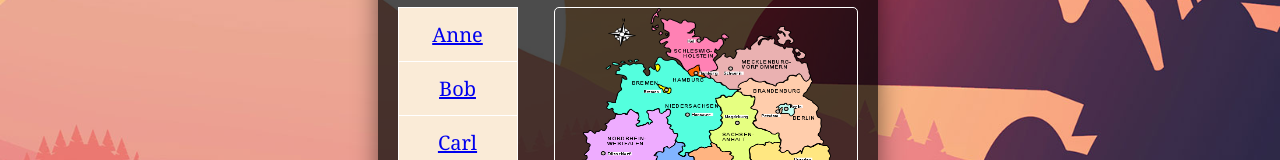
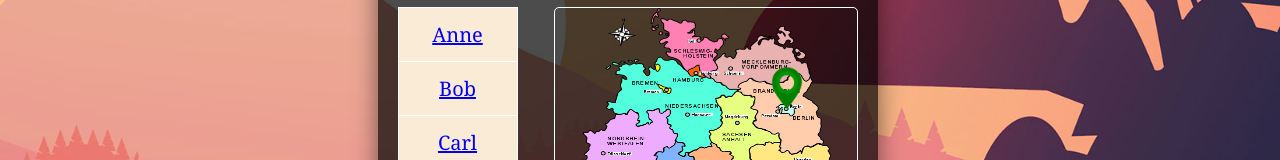
Before and after one commit to Duongthien1809/Adviz, a plain HTML site: page adviz/index.html in a window 1280 px wide. Shown: the part 312-472 px from the top of the page. Drawn offline with Linux system fonts and the light colour scheme.

Commit message:
added location pointer

```diff
--- a/adviz/index.html
+++ b/adviz/index.html
@@ -48,6 +48,7 @@
 
             <div class="image-tav">
                 <img src="images/karte.png" alt="Workplace" width="250" height="300">
+                <img src="images/location_pointer.png" alt="Workplace" width="10%" class="location">
             </div>
 
         </div>
--- a/adviz/styles.css
+++ b/adviz/styles.css
@@ -11,7 +11,6 @@ body {
     background-color: black;
     background: url(images/background.jfif) no-repeat;
     background-size: cover;
-    /* fix background image */
     background-attachment: fixed;
 }
 
@@ -156,3 +155,11 @@ body {
     background: rgb(59, 9, 238);
     color: yellow;
 }
+
+.location {
+    width: 32px;
+    height: 44px;
+    position: relative;
+    left: 190px;
+    top: -244px;
+}
```
Also changed, not shown: adviz/images/location_pointer.png (added).
